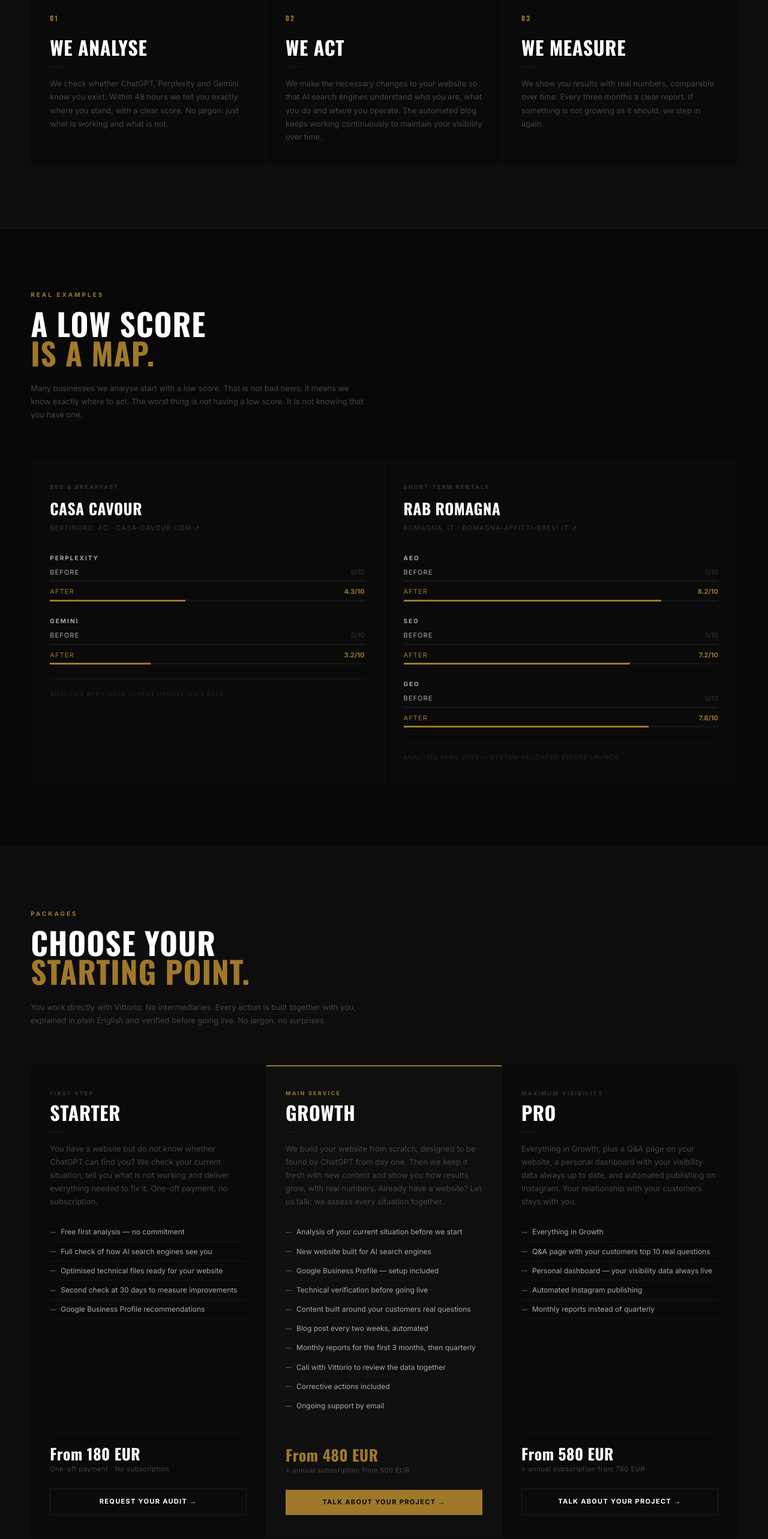
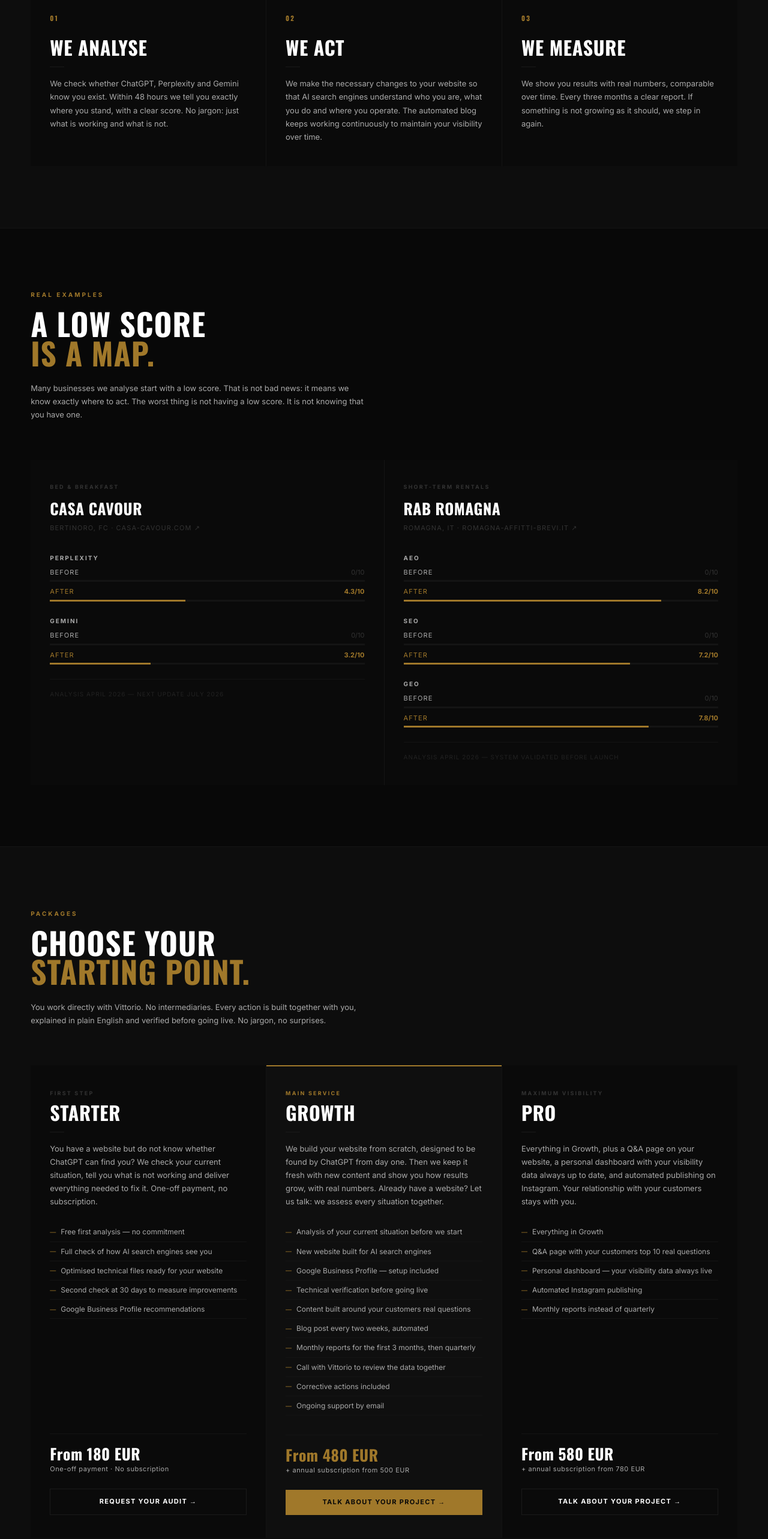
Before and after one commit to vittorionegri68-alt/aim-vns-en, a React (Vite) app: page / in a window 1280 px wide. Shown: the part 1000-3566 px from the top of the page at 60% size. Built offline with nearby package versions, Linux system fonts and the light colour scheme.

Commit message:
style: muted text #444 -> #AAAAAA in all components

```diff
--- a/src/components/Blog.jsx
+++ b/src/components/Blog.jsx
@@ -146,7 +146,7 @@ export default function Blog() {
                   lineHeight: 1.15, marginBottom: '1rem', flex: 1 }}>{p.titolo}</h3>
                 <div style={{ width: '24px', height: '1px', background: '#1A1A1A', marginBottom: '1rem' }} />
                 <p style={{ fontFamily: "'Inter', sans-serif", fontSize: '13px',
-                  color: '#444', lineHeight: 1.7, marginBottom: '1.5rem' }}>{p.sommario}</p>
+                  color: '#AAAAAA', lineHeight: 1.7, marginBottom: '1.5rem' }}>{p.sommario}</p>
                 <button onClick={() => openArticle(p.id)} style={{
                   background: 'none', border: 'none', cursor: 'pointer', padding: 0,
                   fontFamily: "'Inter', sans-serif", fontWeight: 700,
--- a/src/components/HowItWorks.jsx
+++ b/src/components/HowItWorks.jsx
@@ -57,7 +57,7 @@ export default function HowItWorks() {
                 marginBottom: '1rem', lineHeight: 1 }}>{s.title}</div>
               <div style={{ width: '24px', height: '1px', background: '#1A1A1A', marginBottom: '1rem' }} />
               <p style={{ fontFamily: "'Inter', sans-serif", fontWeight: 400,
-                fontSize: 'clamp(13px,1vw,15px)', color: '#444', lineHeight: 1.7 }}>{s.desc}</p>
+                fontSize: 'clamp(13px,1vw,15px)', color: '#AAAAAA', lineHeight: 1.7 }}>{s.desc}</p>
             </div>
           ))}
         </div>
--- a/src/components/Results.jsx
+++ b/src/components/Results.jsx
@@ -81,7 +81,7 @@ export default function Results() {
             <span style={{ color: '#A0782A' }}>IS A MAP.</span>
           </h2>
           <p style={{ fontFamily: "'Inter', sans-serif", fontSize: 'clamp(13px,1vw,15px)',
-            color: '#444', lineHeight: 1.7, marginTop: '1.5rem', maxWidth: '560px' }}>
+            color: '#AAAAAA', lineHeight: 1.7, marginTop: '1.5rem', maxWidth: '560px' }}>
             {"Many businesses we analyse start with a low score. That is not bad news: it means we know exactly where to act. The worst thing is not having a low score. It is not knowing that you have one."}
           </p>
         </div>
--- a/src/components/Services-EN.jsx
+++ b/src/components/Services-EN.jsx
@@ -83,7 +83,7 @@ export default function Services() {
             <span style={{ color: '#A0782A' }}>STARTING POINT.</span>
           </h2>
           <p style={{ fontFamily: "'Inter', sans-serif", fontSize: 'clamp(13px,1vw,15px)',
-            color: '#444', lineHeight: 1.7, marginTop: '1.5rem', maxWidth: '600px' }}>
+            color: '#AAAAAA', lineHeight: 1.7, marginTop: '1.5rem', maxWidth: '600px' }}>
             You work directly with Vittorio. No intermediaries.
             Every action is built together with you, explained in plain English
             and verified before going live. No jargon, no surprises.
@@ -106,7 +106,7 @@ export default function Services() {
                 marginBottom: '1rem', lineHeight: 1 }}>{p.nome}</div>
               <div style={{ width: '24px', height: '1px', background: '#1A1A1A', marginBottom: '1rem' }} />
               <p style={{ fontFamily: "'Inter', sans-serif", fontSize: 'clamp(13px,1vw,14px)',
-                color: '#444', lineHeight: 1.7, marginBottom: '1.5rem' }}>{p.desc}</p>
+                color: '#AAAAAA', lineHeight: 1.7, marginBottom: '1.5rem' }}>{p.desc}</p>
               <ul style={{ listStyle: 'none', marginBottom: '2rem', flex: 1 }}>
                 {p.incluso.map((item, j) => (
                   <li key={j} style={{ fontFamily: "'Inter', sans-serif", fontSize: '12px',
@@ -121,7 +121,7 @@ export default function Services() {
                   fontSize: 'clamp(24px,2vw,32px)', color: p.highlight ? '#A0782A' : '#ffffff',
                   letterSpacing: '0.02em', lineHeight: 1 }}>{p.prezzo}</div>
                 <div style={{ fontFamily: "'Inter', sans-serif", fontSize: '11px',
-                  color: '#444', marginTop: '4px', letterSpacing: '0.05em' }}>{p.prezzoSub}</div>
+                  color: '#AAAAAA', marginTop: '4px', letterSpacing: '0.05em' }}>{p.prezzoSub}</div>
               </div>
               <a href="https://calendly.com/aim-vns-info/30min" target="_blank" rel="noopener" style={{
                 fontFamily: "'Inter', sans-serif", fontWeight: 700,
```
